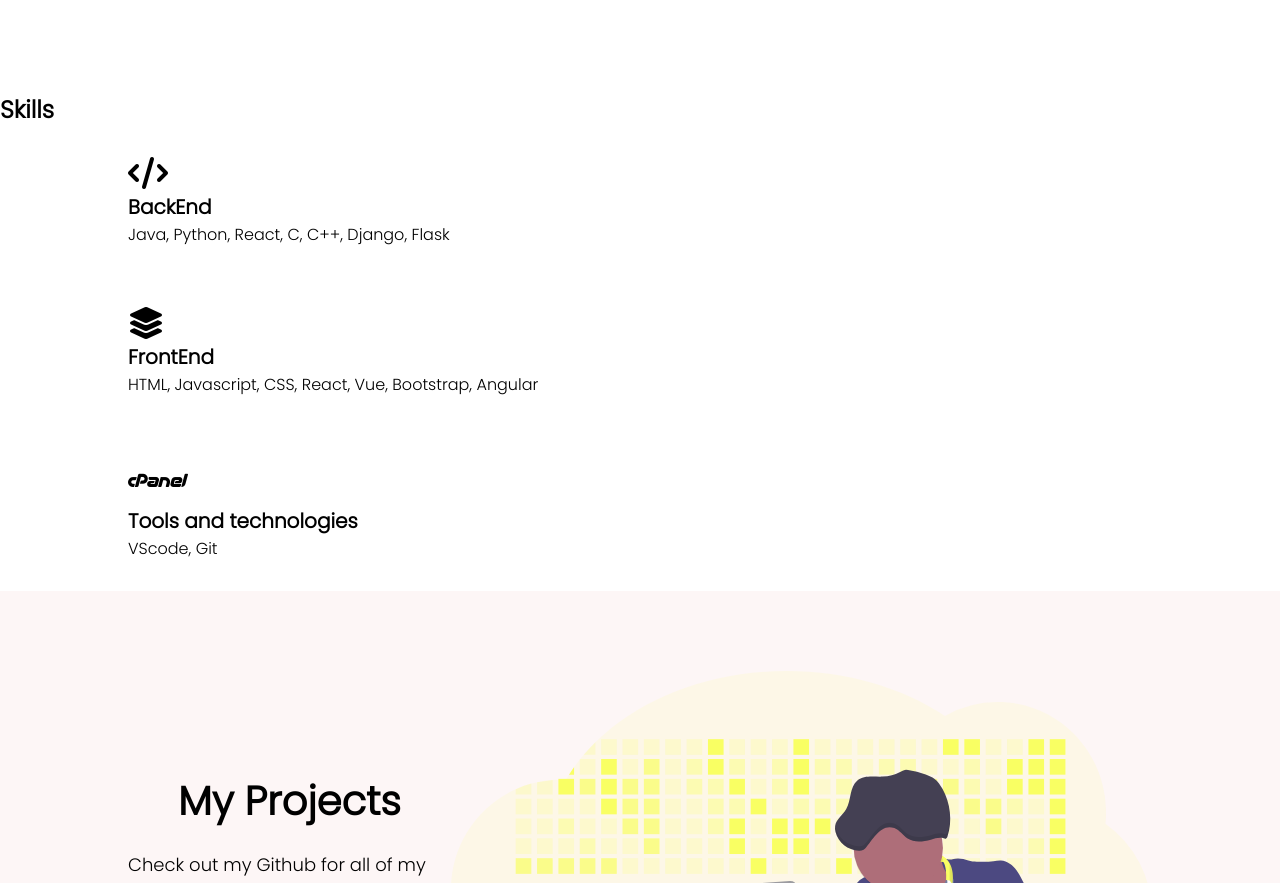
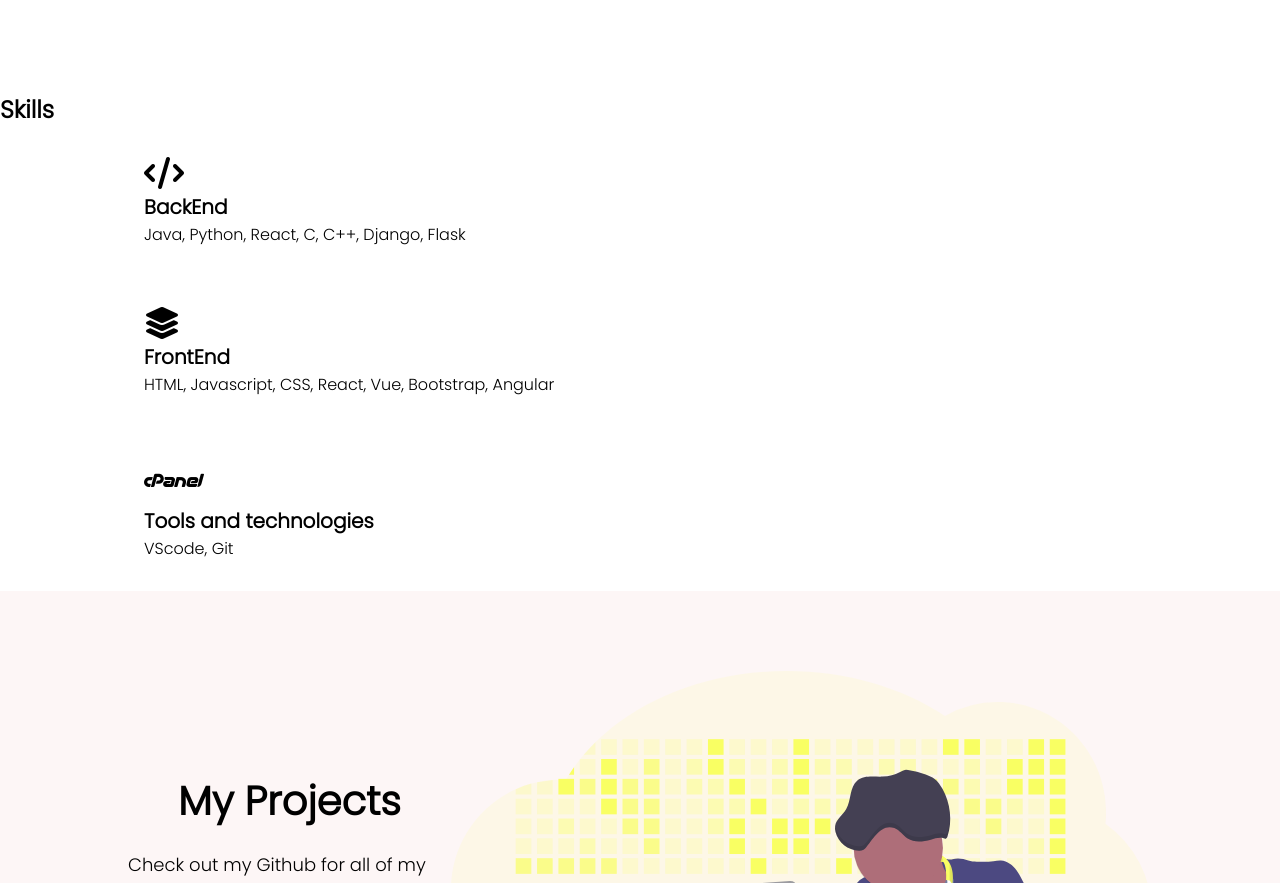
Before and after one commit to chennxi123/portfolio-website, a plain HTML site: page index.html in a window 1280 px wide. Shown: the part 1300-2183 px from the top of the page. Drawn offline with Linux system fonts and the light colour scheme.

Commit message:
Update style.css

```diff
--- a/style.css
+++ b/style.css
@@ -438,7 +438,7 @@
     font-size: 20px;
   }
 
-  .service-card{
+  .skills-card{
     margin: 0 20px;
   }
 }
```
